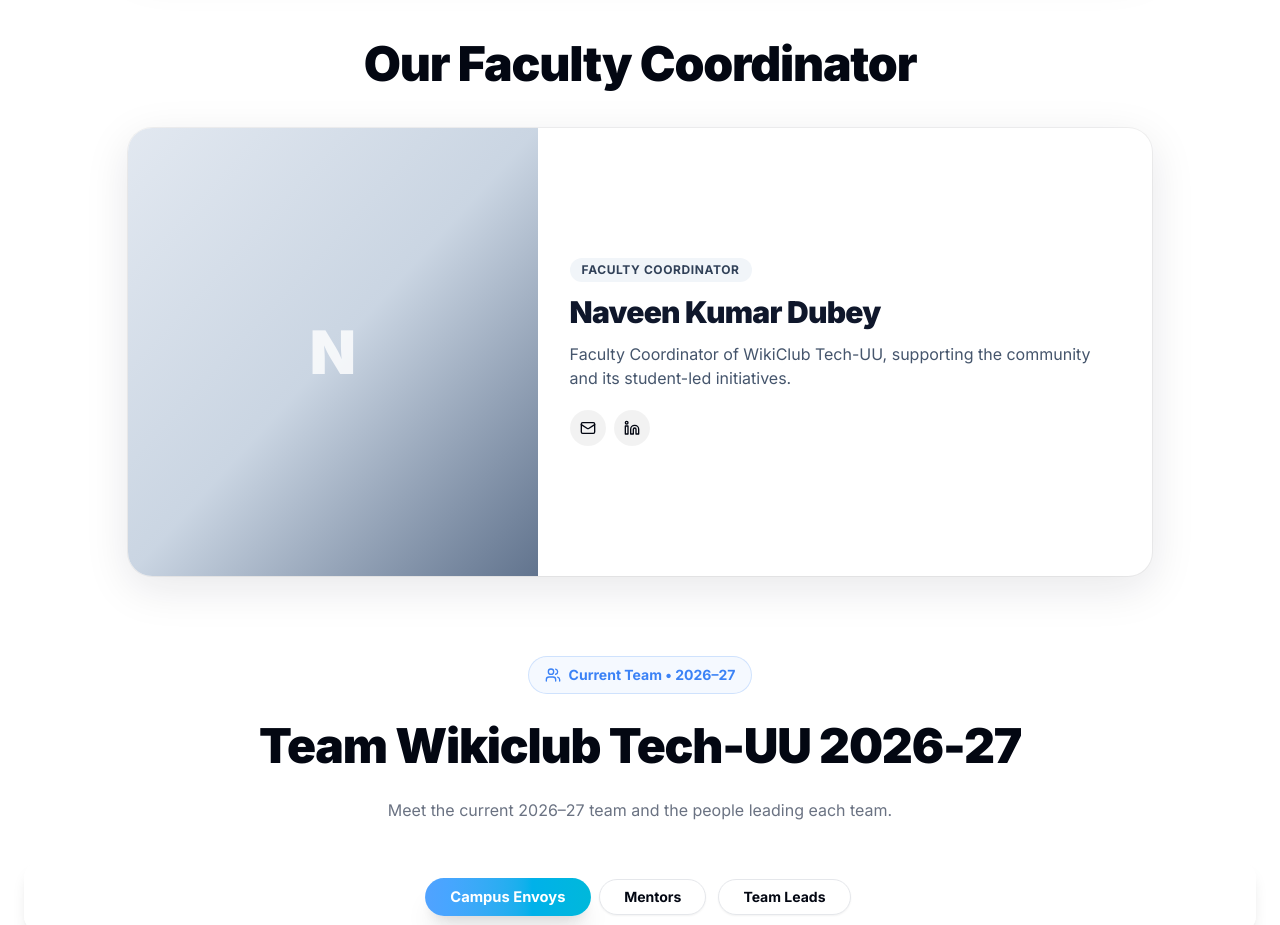
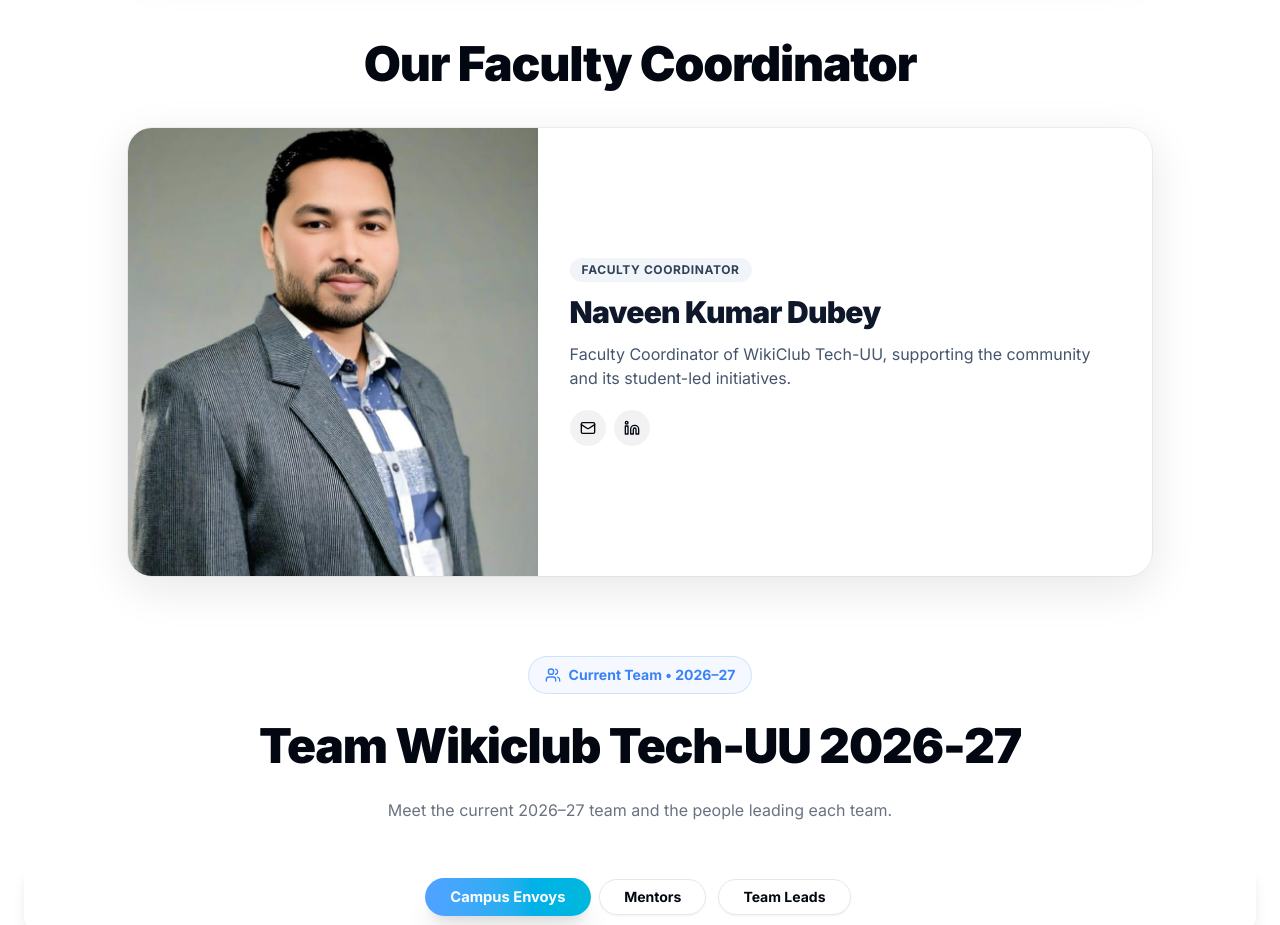
Before and after one commit to mishraji0519/wikiclubtech-nitin, a Next.js app in the folder WikiClub-Tech-UU-main/WikiClub-Tech-UU-main/: page /wikiclubtech-nitin/teams in a window 1280 px wide. Shown: the part 2340-3265 px from the top of the page. Built offline with nearby package versions, Linux system fonts and the light colour scheme.

Commit message:
feat: add uploaded faculty coordinator photo

```diff
--- a/WikiClub-Tech-UU-main/WikiClub-Tech-UU-main/src/data/team_data/facultyCoordinator.ts
+++ b/WikiClub-Tech-UU-main/WikiClub-Tech-UU-main/src/data/team_data/facultyCoordinator.ts
@@ -5,7 +5,7 @@ export const facultyCoordinator: TeamMember = {
   name: 'Naveen Kumar Dubey',
   role: 'Faculty Coordinator',
   roleType: 'coordinator',
-  image: '',
+  image: '/team/NAVEEN.jpeg',
   email: 'naveen.ucer@gmail.com',
   linkedin: 'https://www.linkedin.com/in/naveen-kumar-gupta-35aa6a16',
   bio: 'Faculty Coordinator of WikiClub Tech-UU, supporting the community and its student-led initiatives.',
```
